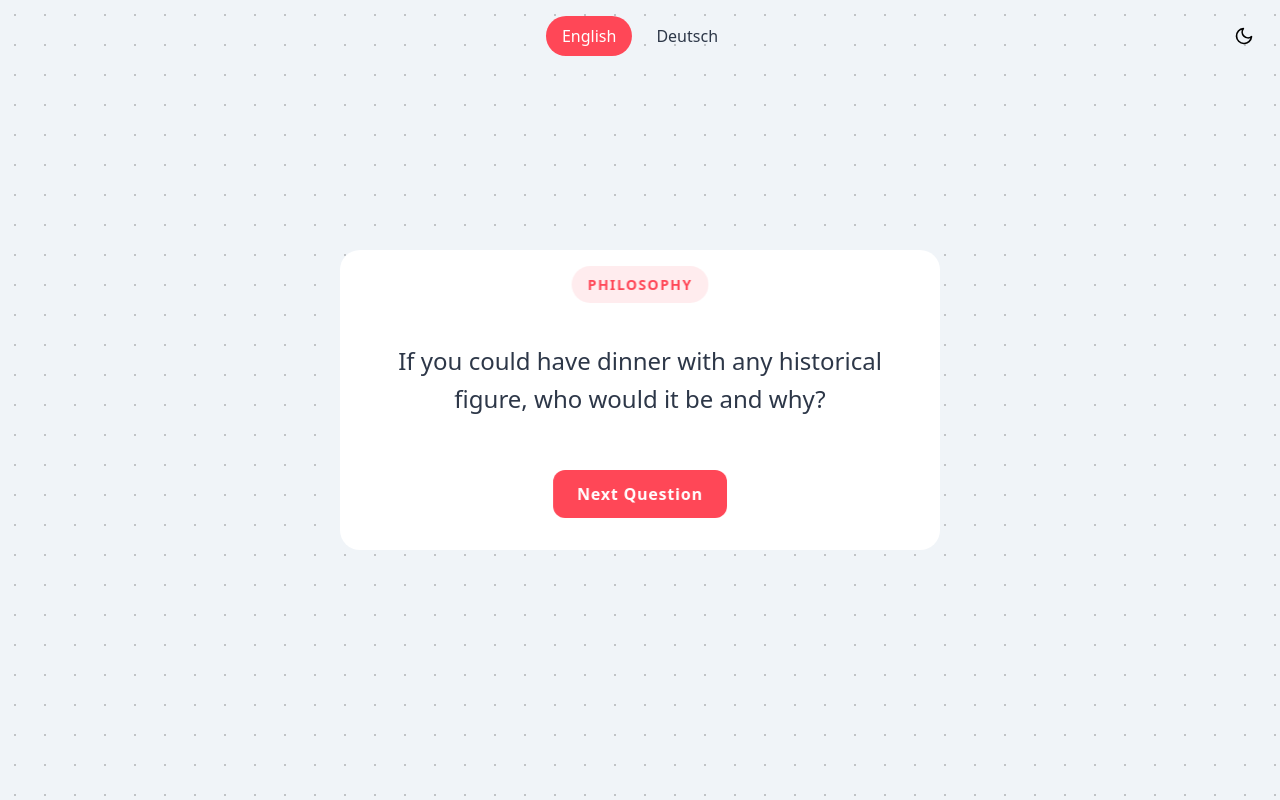
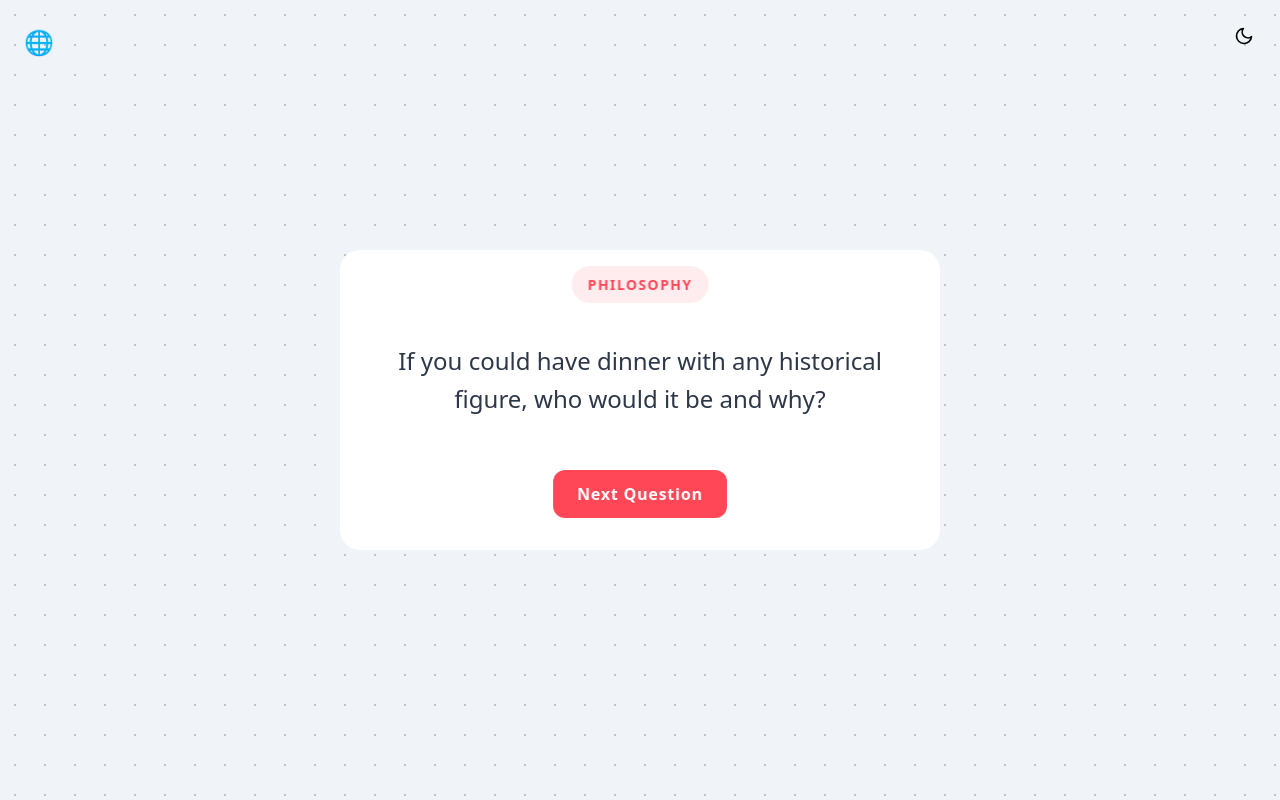
Before and after one commit to RoubenRehman/interview-game, a SvelteKit app: page / in a window 1280 px wide. Built offline with nearby package versions, Linux system fonts and the light colour scheme.

Commit message:
Language dropdown

```diff
--- /dev/null
+++ b/src/lib/components/LanguageToggle.svelte
@@ -0,0 +1,106 @@
+<script lang="ts">
+    import { setLanguage } from '$lib/stores/questions';
+    import { theme } from '$lib/stores/theme';
+
+    let isOpen = false;
+    let dropdownRef: HTMLDivElement;
+
+    type Language = 'en' | 'de';
+
+    const languages: Array<{ code: Language; name: string }> = [
+        { code: 'en', name: 'English' },
+        { code: 'de', name: 'Deutsch' }
+    ];
+
+    function toggleDropdown() {
+        isOpen = !isOpen;
+    }
+
+    function handleClickOutside(event: MouseEvent) {
+        if (dropdownRef && !dropdownRef.contains(event.target as Node)) {
+            isOpen = false;
+        }
+    }
+
+    function selectLanguage(code: Language) {
+        setLanguage(code);
+        isOpen = false;
+    }
+</script>
+
+<svelte:window on:click={handleClickOutside} />
+
+<div class="language-toggle" bind:this={dropdownRef}>
+    <button
+        class="toggle-button"
+        on:click={toggleDropdown}
+        style:color={$theme.colors.text}
+    >
+        🌐
+    </button>
+    {#if isOpen}
+        <div class="dropdown" style:background={$theme.colors.card} style:color={$theme.colors.text}>
+            {#each languages as lang}
+                <button
+                    class="dropdown-item"
+                    on:click={() => selectLanguage(lang.code)}
+                    style:color={$theme.colors.text}
+                >
+                    {lang.name}
+                </button>
+            {/each}
+        </div>
+    {/if}
+</div>
+
+<style>
+    .language-toggle {
+        position: relative;
+    }
+
+    .toggle-button {
+        background: none;
+        border: none;
+        font-size: 1.5rem;
+        cursor: pointer;
+        padding: 0.5rem;
+        display: flex;
+        align-items: center;
+        justify-content: center;
+        transition: transform 0.3s ease;
+    }
+
+    .toggle-button:hover {
+        transform: scale(1.1);
+    }
+
+    .dropdown {
+        position: absolute;
+        top: 100%;
+        right: 0;
+        margin-top: 0.5rem;
+        border-radius: 8px;
+        box-shadow: 0 4px 6px rgba(0, 0, 0, 0.1);
+        overflow: hidden;
+        z-index: 100;
+    }
+
+    .dropdown-item {
+        display: block;
+        width: 100%;
+        padding: 0.75rem 1.5rem;
+        text-align: left;
+        background: none;
+        border: none;
+        cursor: pointer;
+        transition: background-color 0.2s ease;
+    }
+
+    .dropdown-item:hover {
+        background-color: rgba(0, 0, 0, 0.05);
+    }
+
+    :global([data-theme="dark"]) .dropdown-item:hover {
+        background-color: rgba(255, 255, 255, 0.05);
+    }
+</style>
--- a/src/routes/+page.svelte
+++ b/src/routes/+page.svelte
@@ -1,8 +1,9 @@
 <script lang="ts">
     import { onMount } from 'svelte';
-    import { questionStore, loadQuestions, nextQuestion, setLanguage } from '$lib/stores/questions';
+    import { questionStore, loadQuestions, nextQuestion } from '$lib/stores/questions';
     import QuestionCard from '$lib/components/QuestionCard.svelte';
     import ThemeToggle from '$lib/components/ThemeToggle.svelte';
+    import LanguageToggle from '$lib/components/LanguageToggle.svelte';
     import DotBackground from '$lib/components/DotBackground.svelte';
     import { theme } from '$lib/stores/theme';
 
@@ -30,24 +31,11 @@
 <div class="page">
     <DotBackground />
     <main>
-        <ThemeToggle />
-        <div class="language-selector">
-            <button
-                class:active={currentLanguage === 'en'}
-                on:click={() => setLanguage('en')}
-                style:background={currentLanguage === 'en' ? $theme.colors.primary : 'transparent'}
-                style:color={currentLanguage === 'en' ? 'white' : $theme.colors.text}
-            >
-                English
-            </button>
-            <button
-                class:active={currentLanguage === 'de'}
-                on:click={() => setLanguage('de')}
-                style:background={currentLanguage === 'de' ? $theme.colors.primary : 'transparent'}
-                style:color={currentLanguage === 'de' ? 'white' : $theme.colors.text}
-            >
-                Deutsch
-            </button>
+        <div class="controls-left">
+            <LanguageToggle />
+        </div>
+        <div class="controls-right">
+            <ThemeToggle />
         </div>
         <div class="content">
             {#if currentQuestion}
@@ -96,27 +84,18 @@
         z-index: 1;
     }
 
-    .language-selector {
+    .controls-left {
         position: fixed;
         top: 1rem;
-        left: 50%;
-        transform: translateX(-50%);
-        display: flex;
-        gap: 0.5rem;
+        left: 1rem;
         z-index: 10;
     }
 
-    .language-selector button {
-        padding: 0.5rem 1rem;
-        border: none;
-        border-radius: 9999px;
-        cursor: pointer;
-        font-weight: 500;
-        transition: all 0.3s ease;
-    }
-
-    .language-selector button:hover {
-        transform: translateY(-1px);
+    .controls-right {
+        position: fixed;
+        top: 1rem;
+        right: 1rem;
+        z-index: 10;
     }
 
     .content {
@@ -131,5 +110,15 @@
         main {
             padding: 1rem;
         }
+
+        .controls-left {
+            top: 0.5rem;
+            left: 0.5rem;
+        }
+
+        .controls-right {
+            top: 0.5rem;
+            right: 0.5rem;
+        }
     }
 </style>
```
